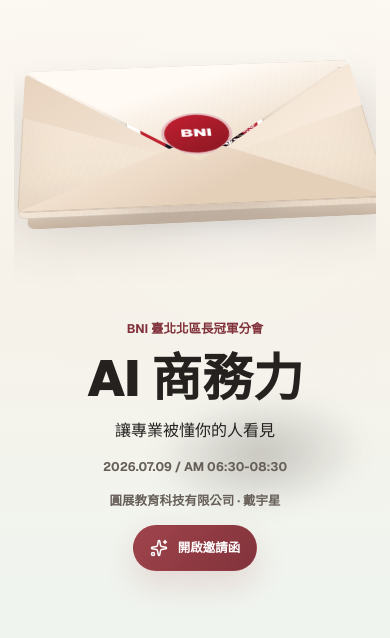
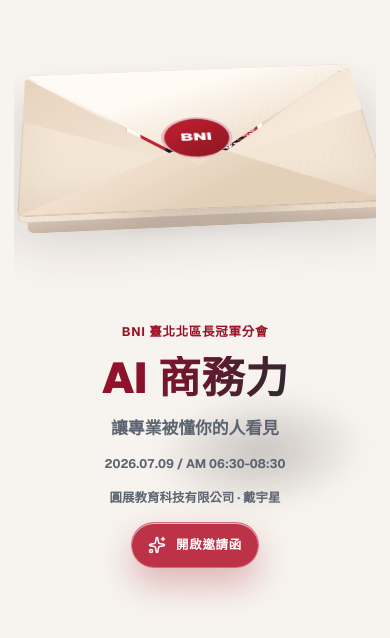
Before and after one commit to OliverTai688/presentation-invite, a Next.js app: page / in a window 390 px wide. Shown: the part 172-810 px from the top of the page. Built offline with nearby package versions, Linux system fonts and the light colour scheme.

Commit message:
style: hide empty posterToolbar completely on mobile

```diff
--- a/src/components/InvitationExperience.module.css
+++ b/src/components/InvitationExperience.module.css
@@ -1,26 +1,37 @@
 .shell {
-  --page-bg: #f4efe7;
+  --page-bg: #e9edf3;
   --surface: #fffdf8;
   --surface-soft: #faf6ef;
   --surface-tint: #eef5f1;
-  --ink: #24211f;
-  --ink-muted: #665f58;
-  --ink-subtle: #81786f;
-  --line: rgb(53 47 42 / 0.11);
-  --line-strong: rgb(53 47 42 / 0.16);
-  --brand: #a0444c;
-  --brand-strong: #81323b;
-  --brand-soft: rgb(160 68 76 / 0.12);
-  --brand-faint: rgb(160 68 76 / 0.06);
+  --ink: #232a33;
+  --ink-muted: #5b6470;
+  --ink-subtle: #7c8590;
+  --line: rgb(30 38 52 / 0.12);
+  --line-strong: rgb(30 38 52 / 0.18);
+  --brand: #c8102e;
+  --brand-strong: #9c0f24;
+  --brand-soft: rgb(200 16 46 / 0.12);
+  --brand-faint: rgb(200 16 46 / 0.06);
   --edu: #2f6f68;
   --edu-strong: #235b55;
   --edu-soft: rgb(47 111 104 / 0.12);
-  --shadow: rgb(46 39 34 / 0.09);
-  --shadow-strong: rgb(46 39 34 / 0.14);
+  --shadow: rgb(20 26 40 / 0.1);
+  --shadow-strong: rgb(20 26 40 / 0.16);
+  /* Glass system — translucent surfaces that float over the mesh background. */
+  --glass: rgb(255 255 255 / 0.52);
+  --glass-strong: rgb(255 255 255 / 0.64);
+  --glass-tint: rgb(255 255 255 / 0.34);
+  --glass-border: rgb(255 255 255 / 0.62);
+  --glass-blur: blur(20px) saturate(1.35);
+  --glass-blur-soft: blur(14px) saturate(1.2);
+  --glass-shadow: 0 20px 50px rgb(20 26 40 / 0.16);
+  --glass-highlight: inset 0 1px 0 rgb(255 255 255 / 0.65);
+  --brand-glass: rgb(200 16 46 / 0.78);
+  --brand-glass-strong: rgb(156 15 36 / 0.86);
+  position: relative;
+  z-index: 1;
   min-height: 100svh;
-  background:
-    linear-gradient(180deg, rgb(255 253 248 / 0.96) 0%, rgb(247 242 233 / 0.98) 52%, rgb(238 245 241 / 0.92) 100%),
-    var(--page-bg);
+  background: transparent;
   color: var(--ink);
   padding: clamp(20px, 4vw, 56px);
 }
@@ -110,7 +121,8 @@
   color: var(--brand-strong);
   font-size: 0.78rem;
   font-weight: 700;
-  letter-spacing: 0;
+  /* CJK eyebrows read best with a hair of *positive* tracking, never tightened. */
+  letter-spacing: 0.06em;
   text-transform: uppercase;
 }
 
@@ -129,7 +141,12 @@
 .letterMeta,
 .letterSpeaker {
   color: var(--ink-muted);
+  letter-spacing: 0;
   text-transform: none;
+}
+
+.letterMeta {
+  font-variant-numeric: tabular-nums;
 }
 
 .letterAction {
@@ -515,6 +532,7 @@
   color: var(--ink);
   font-size: 0.86rem;
   font-weight: 800;
+  font-variant-numeric: tabular-nums;
 }
 
 .linkButton svg,
@@ -1196,9 +1214,9 @@
   display: grid;
   place-items: center;
   padding: 24px;
-  background: rgb(244 239 231 / 0.72);
-  -webkit-backdrop-filter: blur(14px) saturate(1.08);
-  backdrop-filter: blur(14px) saturate(1.08);
+  background: rgb(233 237 243 / 0.62);
+  -webkit-backdrop-filter: blur(16px) saturate(1.1);
+  backdrop-filter: blur(16px) saturate(1.1);
 }
 
 .loadingCard {
@@ -1413,9 +1431,7 @@
   }
 
   .posterToolbar {
-    grid-template-columns: 1fr;
-    justify-items: center;
-    text-align: center;
+    display: none;
   }
 
   .posterToolbarText {
@@ -1580,3 +1596,187 @@
     animation: none;
   }
 }
+
+/* ==========================================================================
+   Glass refactor — translucent surfaces floating over the mesh background.
+   Opaque-ish fallbacks first (for no-backdrop-filter browsers), frosted glass
+   layered on top via @supports so text stays legible everywhere.
+   ========================================================================== */
+
+.posterToolbar,
+.posterFrame,
+.form,
+.successReceipt,
+.loadingCard,
+.linkButton,
+.pendingLink,
+.iconButton,
+.rsvpButton,
+.secondaryAction,
+.calendarButton,
+.closeButton {
+  border: 1px solid var(--glass-border);
+  background: rgb(255 255 255 / 0.82);
+  box-shadow: var(--glass-shadow), var(--glass-highlight);
+}
+
+.form input {
+  border: 1px solid var(--glass-border);
+  background: rgb(255 255 255 / 0.66);
+}
+
+.formBadge {
+  background: var(--glass-strong);
+  color: var(--edu-strong);
+  box-shadow: var(--glass-highlight);
+}
+
+.compactChipGrid span,
+.infoChip {
+  border-color: var(--glass-border);
+}
+
+/* Primary CTAs: frosted crimson glass, kept mostly opaque for white-text contrast. */
+.letterAction,
+.submitButton,
+.nextRegistrationButton {
+  border: 1px solid rgb(255 255 255 / 0.3);
+  background: linear-gradient(135deg, var(--brand), var(--brand-strong));
+  box-shadow:
+    0 16px 34px rgb(156 15 36 / 0.28),
+    var(--glass-highlight);
+}
+
+/* Coupon code: dark frosted glass so the code stays the focal contrast. */
+.copyCodeButton {
+  background: rgb(24 30 44 / 0.9);
+}
+
+/* Re-assert the receipt's teal top accent after the glass border shorthand. */
+.successReceipt {
+  border-top: 3px solid var(--edu);
+}
+
+@supports ((backdrop-filter: blur(1px)) or (-webkit-backdrop-filter: blur(1px))) {
+  .posterToolbar,
+  .posterFrame,
+  .form,
+  .successReceipt {
+    background: var(--glass);
+    -webkit-backdrop-filter: var(--glass-blur);
+    backdrop-filter: var(--glass-blur);
+  }
+
+  .loadingCard,
+  .linkButton,
+  .pendingLink,
+  .iconButton,
+  .rsvpButton,
+  .secondaryAction,
+  .calendarButton,
+  .closeButton {
+    background: var(--glass-strong);
+    -webkit-backdrop-filter: var(--glass-blur-soft);
+    backdrop-filter: var(--glass-blur-soft);
+  }
+
+  .letterAction,
+  .submitButton,
+  .nextRegistrationButton {
+    background: rgb(178 16 42 / 0.85);
+    -webkit-backdrop-filter: blur(12px) saturate(1.2);
+    backdrop-filter: blur(12px) saturate(1.2);
+  }
+
+  .copyCodeButton {
+    background: rgb(24 30 44 / 0.72);
+    -webkit-backdrop-filter: blur(14px) saturate(1.3);
+    backdrop-filter: blur(14px) saturate(1.3);
+  }
+
+  .form input {
+    background: rgb(255 255 255 / 0.5);
+    -webkit-backdrop-filter: blur(6px);
+    backdrop-filter: blur(6px);
+  }
+}
+
+/* ==========================================================================
+   Title system — main title (主標) + subtitle (副標).
+   Serif display face for the hero, crimson→charcoal gradient ink, with a
+   slow one-directional shine sweep (Magic UI "Animated Gradient / Shine
+   Text" hand-ported to CSS Modules).
+   ========================================================================== */
+
+.letterTitle,
+.posterToolbarText h1 {
+  font-family: var(--font-serif-tc);
+  font-weight: 900;
+  /* CJK display type: keep tracking at/near 0 (never negative) and never
+     break mid-character — keep-all + balance avoids orphaned glyphs. */
+  letter-spacing: 0.01em;
+  word-break: keep-all;
+  line-break: strict;
+  text-wrap: balance;
+  background: linear-gradient(
+    100deg,
+    var(--brand) 0%,
+    #86122a 38%,
+    var(--ink) 78%
+  );
+  background-size: 220% 100%;
+  -webkit-background-clip: text;
+  background-clip: text;
+  -webkit-text-fill-color: transparent;
+  color: transparent;
+}
+
+.letterTitle {
+  max-width: 12ch;
+  font-size: clamp(2.7rem, 7vw, 5.9rem);
+  line-height: 1.05;
+}
+
+.letterSubtitle {
+  position: relative;
+  z-index: 1;
+  max-width: 22ch;
+  color: var(--ink-muted);
+  font-size: clamp(1.05rem, 2.5vw, 1.6rem);
+  font-weight: 700;
+  letter-spacing: 0;
+  line-height: 1.45;
+  word-break: keep-all;
+  text-wrap: balance;
+}
+
+.posterToolbarText h1 {
+  font-size: clamp(1.35rem, 2.3vw, 1.85rem);
+  line-height: 1.18;
+}
+
+.posterSubtitle {
+  color: var(--ink-muted);
+  font-size: clamp(0.9rem, 1.5vw, 1.06rem);
+  font-weight: 700;
+  letter-spacing: 0;
+  line-height: 1.4;
+  word-break: keep-all;
+}
+
+@media (prefers-reduced-motion: no-preference) {
+  .letterTitle,
+  .posterToolbarText h1 {
+    animation: titleSheen 7s ease-in-out infinite;
+  }
+}
+
+@keyframes titleSheen {
+  0%,
+  100% {
+    background-position: 0% 50%;
+  }
+  50% {
+    background-position: 100% 50%;
+  }
+}
```
